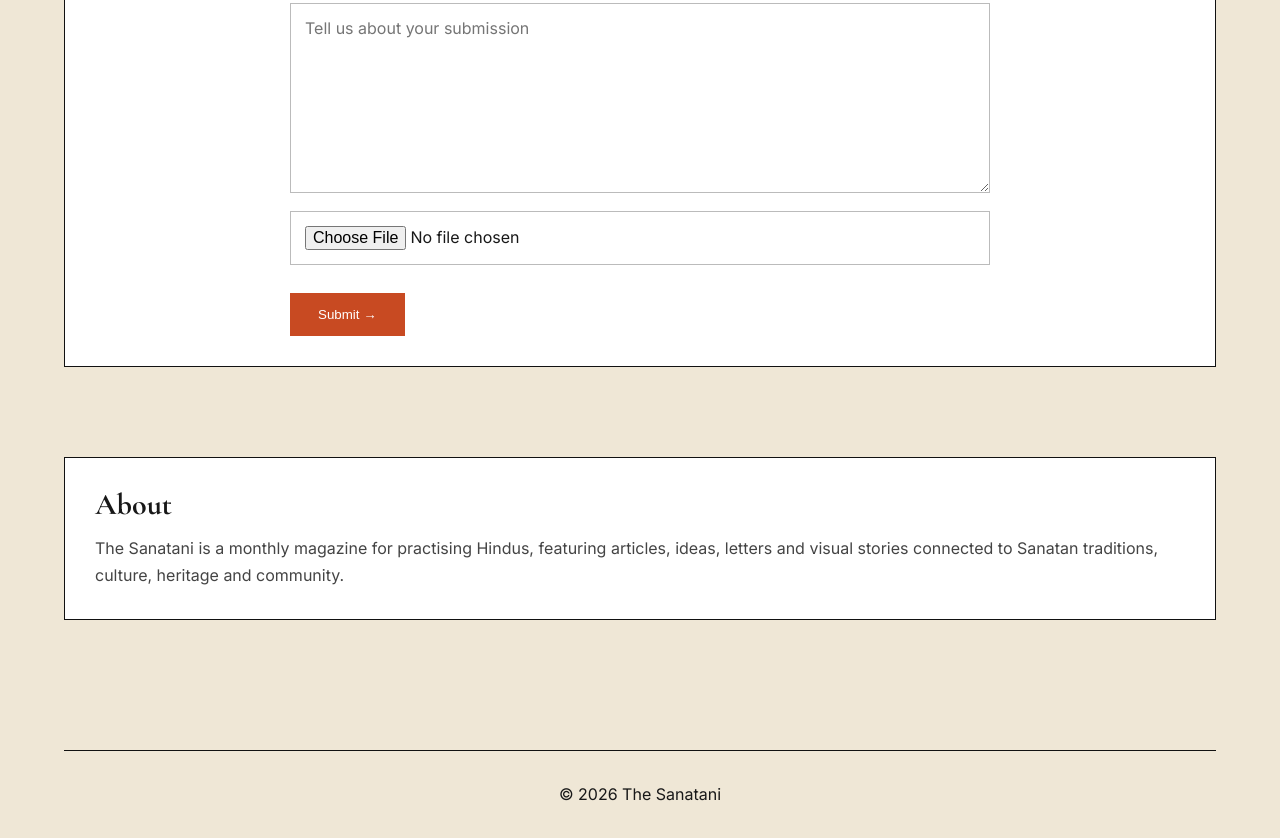
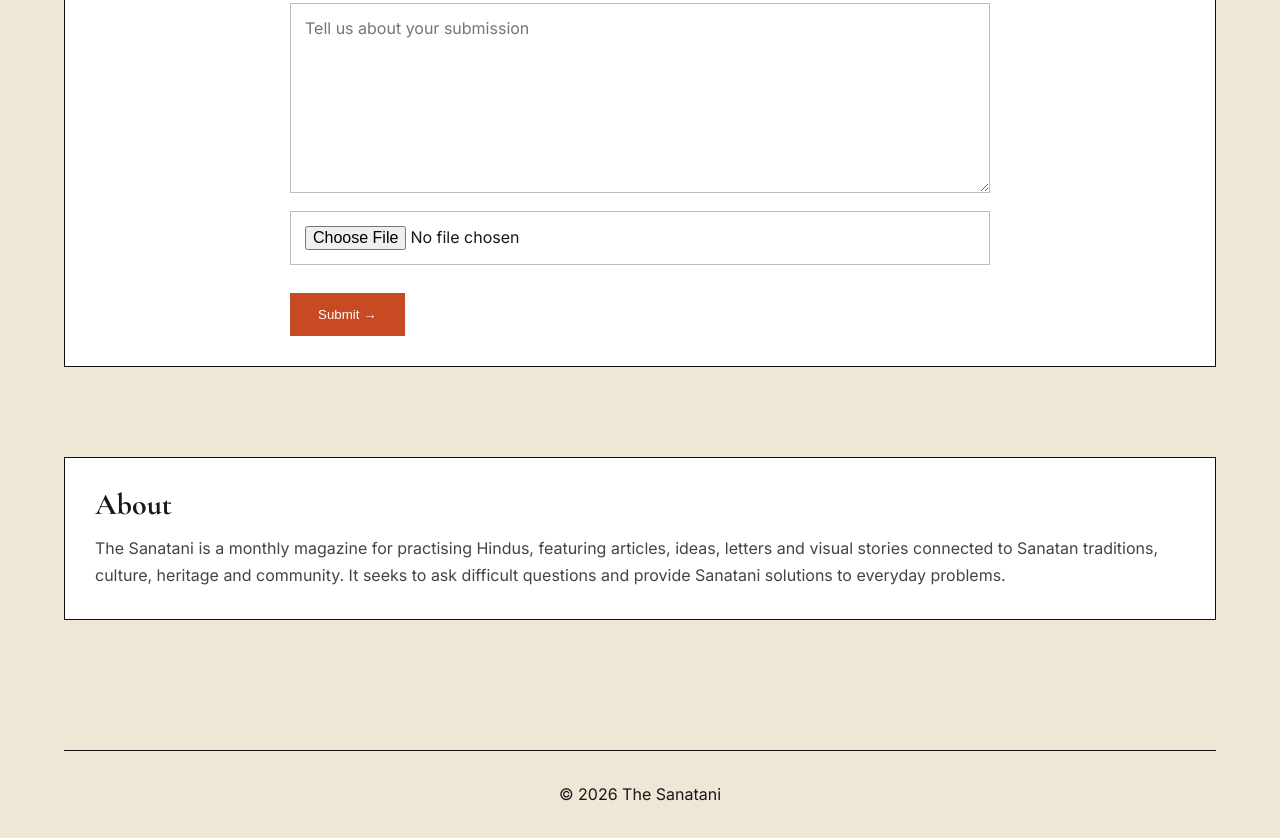
Before and after one commit to sagnikbm/thesanatani, a plain HTML site: page index.html in a window 1280 px wide. Shown: the part 1985-2823 px from the top of the page. Drawn offline with nearby package versions, Linux system fonts and the light colour scheme.

Commit message:
Update index.html

```diff
--- a/index.html
+++ b/index.html
@@ -602,7 +602,7 @@
 <section class="section about-section" id="about">
     <div class="about-card">
         <h2>About</h2>
-        <p>The Sanatani is a monthly magazine for practising Hindus, featuring articles, ideas, letters and visual stories connected to Sanatan traditions, culture, heritage and community.</p>
+        <p>The Sanatani is a monthly magazine for practising Hindus, featuring articles, ideas, letters and visual stories connected to Sanatan traditions, culture, heritage and community. It seeks to ask difficult questions and provide Sanatani solutions to everyday problems.</p>
     </div>
 </section>
 
```
